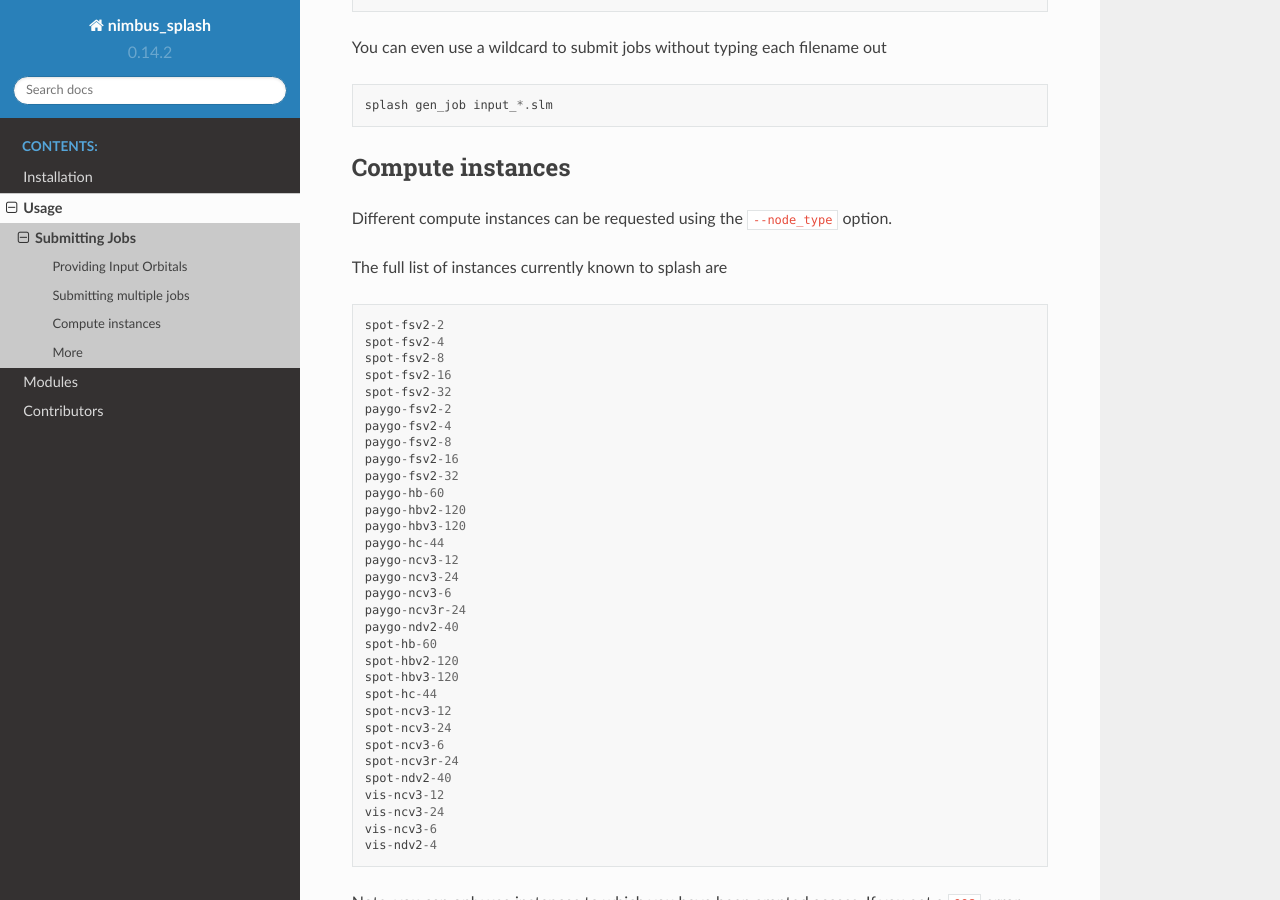
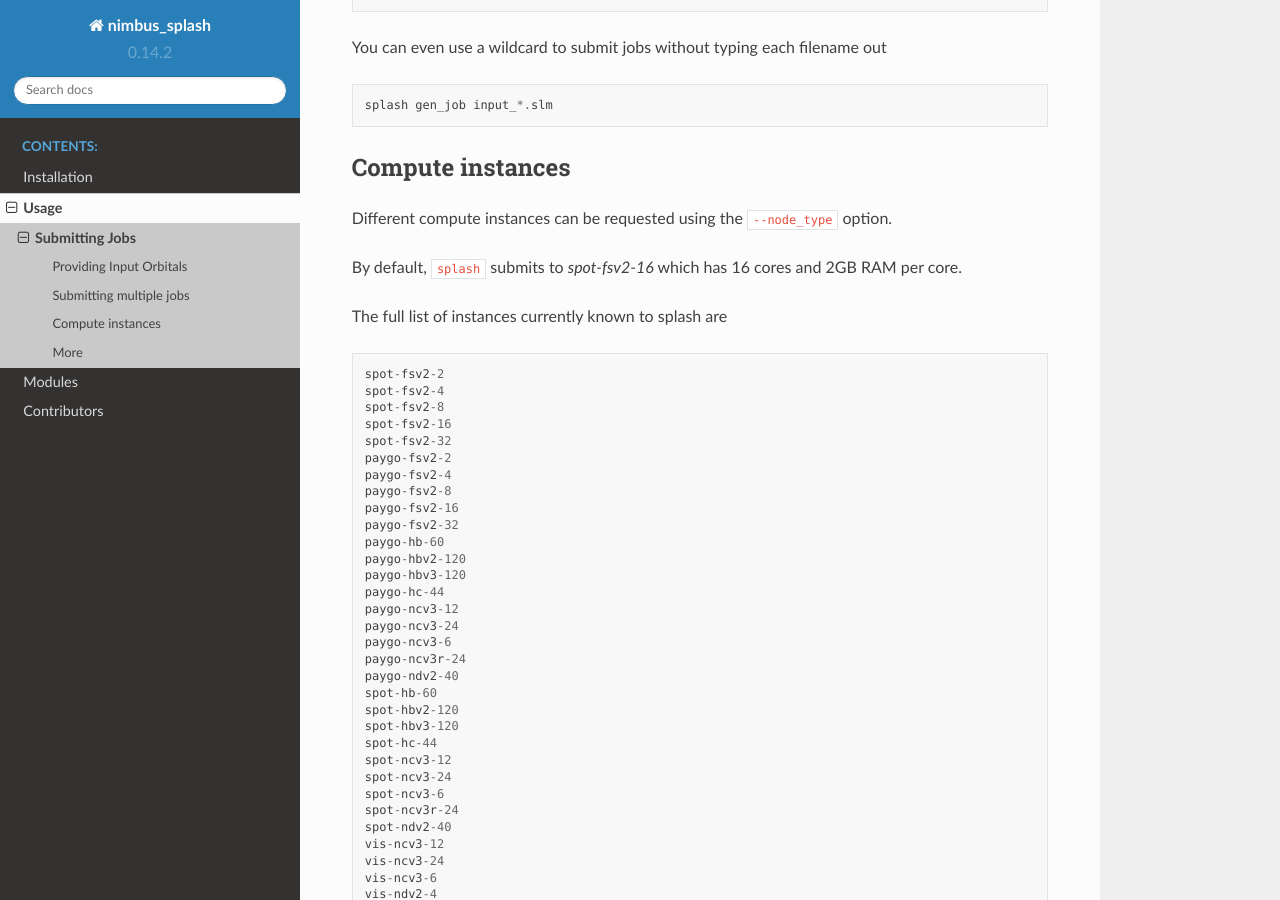
Before and after one commit to JonKragskow/nimbus_splash, a Sphinx documentation site: the page built from docs/source/usage/submission.rst, in a window 1280 px wide and 900 px high, scrolled down 2052 px. Built offline with Sphinx 7.4.7 and the Read the Docs theme 2.0.0, drawn with Linux system fonts in a browser that asks for light colours.

Commit message:
docs: update submission section with default instance

```diff
--- a/docs/source/usage/submission.rst
+++ b/docs/source/usage/submission.rst
@@ -94,6 +94,8 @@ Compute instances
 
 Different compute instances can be requested using the ``--node_type`` option.
 
+By default, ``splash`` submits to `spot-fsv2-16` which has 16 cores and 2GB RAM per core.
+
 The full list of instances currently known to splash are ::
 
     spot-fsv2-2
```
